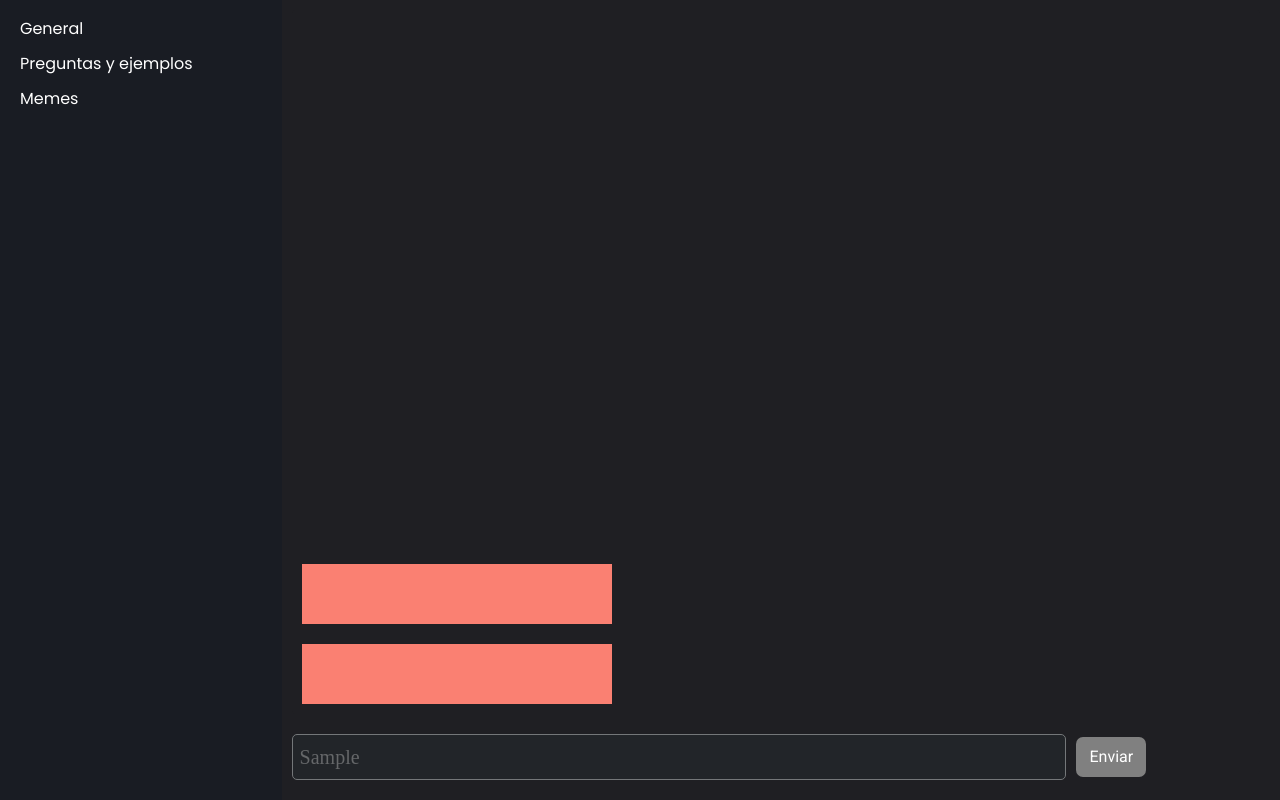
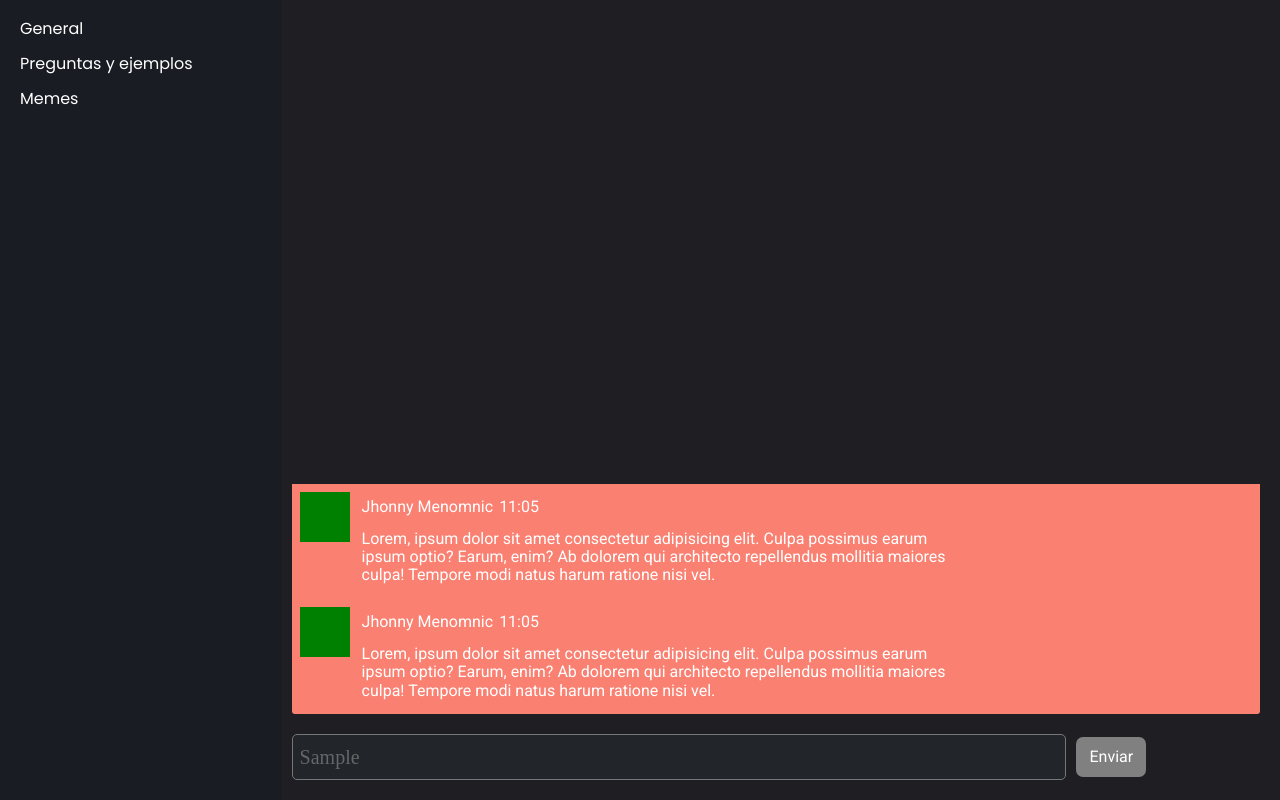
Before and after one commit to cartografico/chat, a plain HTML site: page index.html in a window 1280 px wide. Both pictures are taken after typing "Sample" into the empty fields and a click on the input "Enviar". Drawn offline with nearby package versions, Linux system fonts and the light colour scheme.

Commit message:
js: printing message by jq method

```diff
--- a/index.html
+++ b/index.html
@@ -24,7 +24,7 @@
     <div class="messagesContainer">
         <div class="messageDiv" id="messageThreadContainerId">
             <div class="msgBox">
-                <!-- <div class="picUser"></div>
+                <div class="picUser"></div>
                 <div class="content">
                     <div class="data">
                         <div class="name">Jhonny Menomnic</div>
@@ -33,11 +33,9 @@
                     <div class="text">
                         Lorem, ipsum dolor sit amet consectetur adipisicing elit. Culpa possimus earum ipsum optio? Earum, enim? Ab dolorem qui architecto repellendus mollitia maiores culpa! Tempore modi natus harum ratione nisi vel.
                     </div>
-                </div> -->
+                </div>
             </div>
-            <div class="msgBox">
 
-            </div>
         </div>
 
 
--- a/script.js
+++ b/script.js
@@ -1,32 +1,51 @@
 
 //Para el envio del mensaje
+
 
     $("form").on("submit",function (e) {
         e.preventDefault();
 
         const inputValue = $('.messageBox').val()
-        //Arreglo para mensajes
-
-const arrayMsg=[
-    {
-    user:"Thomas Anderson",
-     pic:"url",
-    time: "14:30",
-    text:inputValue,
-    }
-];
 
 
-//Imprimir mensajes
-const msgContainer = document.querySelector(".msgBox");
+        let element = $(`<div class="msgBox">
+        <div class="picUser"></div>
+        <div class="content">
+            <div class="data">
+                <div class="name">Jhonny Menomnic</div>
+                <div class="timeStamp"> 11:05</div>
+            </div>
+            <div class="text">
+                Lorem, ipsum dolor sit amet consectetur adipisicing elit. Culpa possimus earum ipsum optio? Earum, enim? Ab dolorem qui architecto repellendus mollitia maiores culpa! Tempore modi natus harum ratione nisi vel.
+            </div>
+        </div>`);
 
-function printMessage(){
-    arrayMsg.forEach(element => {
-        msgContainer.innerHTML +=`<div class"msgBox"></div>`;
-    }
-)};
 
-printMessage();
+        $(".messageDiv").append(element);
+
+
+//Arreglo para mensajes
+
+// const arrayMsg=[
+//     {
+//     user:"Thomas Anderson",
+//      pic:"url",
+//     time: "14:30",
+//     text:inputValue,
+//     }
+// ];
+
+
+// //Imprimir mensajes
+// const msgContainer = document.querySelector(".msgBox");
+
+// function printMessage(){
+//     arrayMsg.forEach(element => {
+//         msgContainer.innerHTML +=`<div class"msgBox"></div>`;
+//     }
+// )};
+
+// printMessage();
 
 
 });
--- a/style.css
+++ b/style.css
@@ -77,9 +77,6 @@ body {
     display: flex;
     align-items: flex-start;
     background-color: salmon;
-    width: 300px;
-    height: 50px;
-    margin: 10px;
 }
 
 
```
